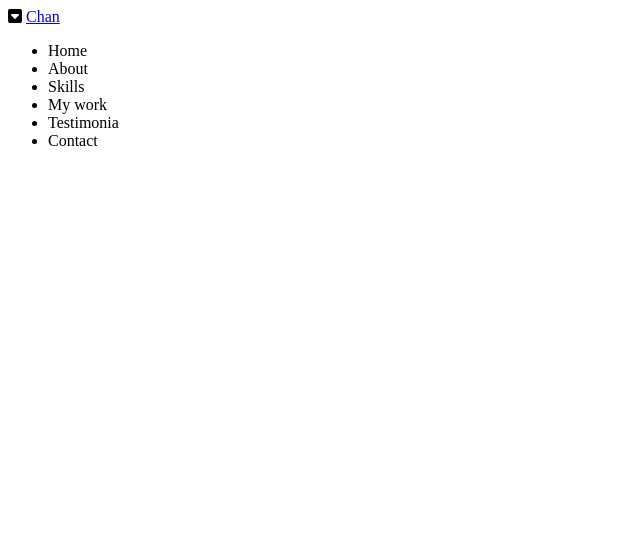
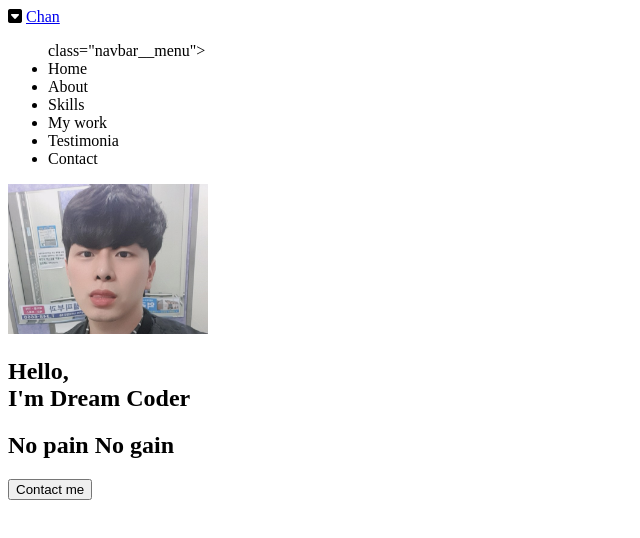
Before and after one commit to Yoooong-Chan/mySPA, a plain HTML site: page index.html in a window 1280 px wide. Shown: the whole page, without its empty margins (0-640 px from the left). Drawn offline with Linux system fonts and the light colour scheme.

Commit message:
html : home

```diff
--- a/index.html
+++ b/index.html
@@ -17,12 +17,13 @@
     <script src="main.js" defer></script>
   </head>
   <body>
-    <nav id="navbar"></nav>
+    <nav id="navbar">
       <div class="navbar__logo">
         <i class="fas fa-caret-square-down"></i>
         <a href="#">Chan</a>
       </div>
-     <ul class="navbar__menu">
+      <ul>
+        class="navbar__menu">
         <li class="navbar">Home</li>
         <li class="navbar">About</li>
         <li class="navbar">Skills</li>
@@ -30,16 +31,31 @@
         <li class="navbar">Testimonia</li>
         <li class="navbar">Contact</li>
       </ul>
+    </nav>
+    <section id="home">
+      <img
+        src="images/kakaotalk.png"
+        alt="Chan's profile photo"
+        class="home_avatar"
+        style="width: 200px; height: auto;"
+      />
+
+      <h1 class>
+        Hello,<br />
+        I'm Dream Coder
+      </h1>
+      <h2 class="home__description">No pain No gain</h2>
+      <button class="home__button">Contact me</button>
+    </section>
 
     <section id="about"></section>
 
-    <sec id="skills"></sec
+    <section id="skills"></section>
 
     <section id="work"></section>
 
     <section id="testimonials"></section>
 
     <section id="contact"></section>
-
   </body>
 </html>
```
Also changed, not shown: images/kakaotalk.png (added). Lines whose indentation alone changed are shown as unchanged.
